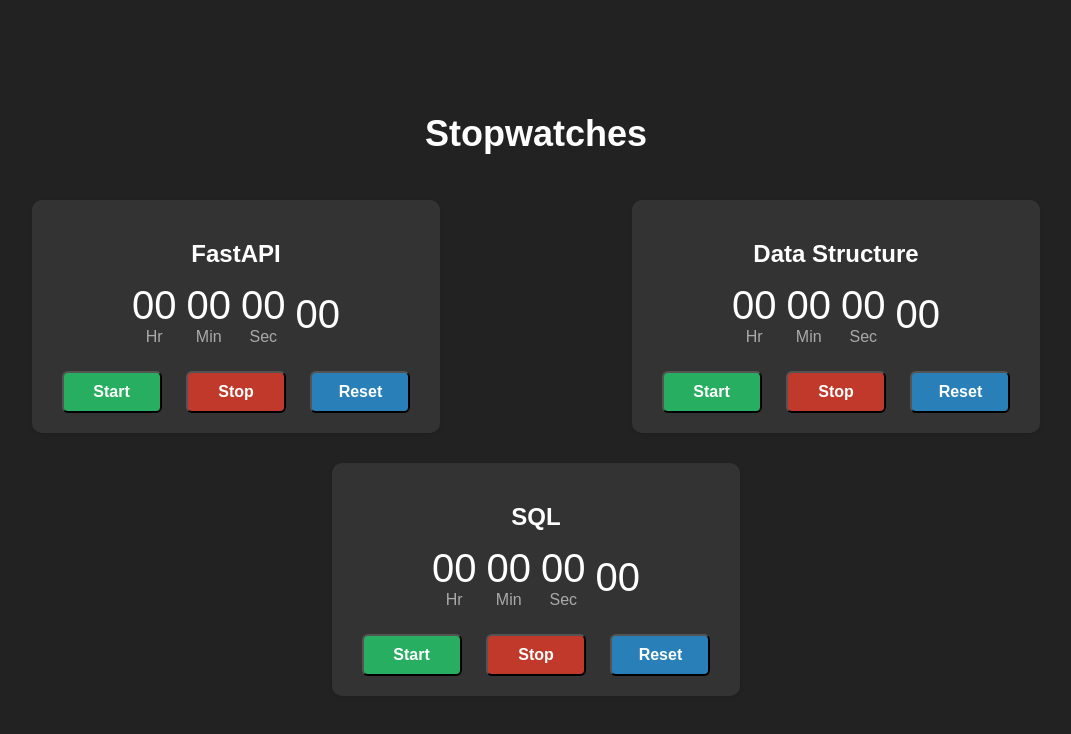
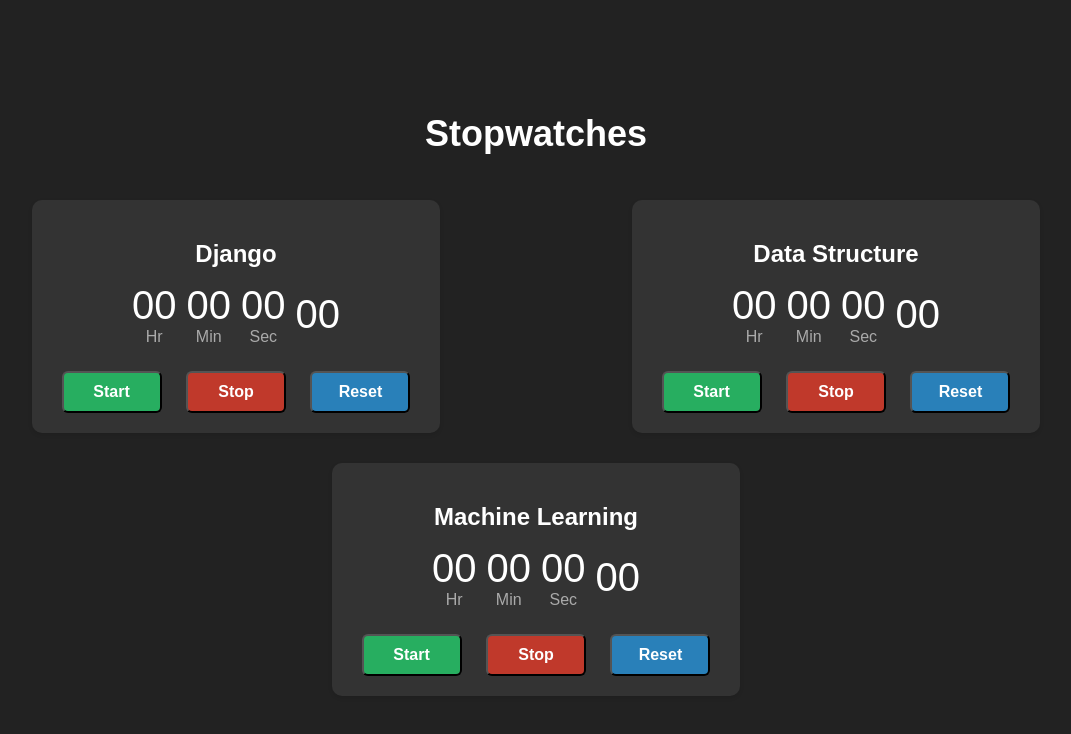
Before and after one commit to NITINBAGD/StopWatch, a plain HTML site: page index.html in a window 1280 px wide. Shown: the whole page, without its empty margins (104-1175 px from the left). Drawn offline with Linux system fonts and the light colour scheme.

Commit message:
[commit message]

```diff
--- a/index.html
+++ b/index.html
@@ -13,7 +13,7 @@
         <div class="stopwatches">
             <!-- Stopwatch 1 -->
             <div class="stopwatch">
-                <h2>FastAPI</h2>
+                <h2>Django</h2>
                 <div class="clock">
                     <div class="time">
                         <span class="digit" id="hr0">00</span>
@@ -66,10 +66,10 @@
                     <button class="btn reset-btn" data-id="2">Reset</button>
                 </div>
             </div>
-
+<!--  -->
             <!-- Stopwatch 3 -->
             <div class="stopwatch">
-                <h2>SQL</h2>
+                <h2>Machine Learning</h2>
                 <div class="clock">
                     <!-- Update IDs for Stopwatch 3 -->
                     <div class="time">
```
